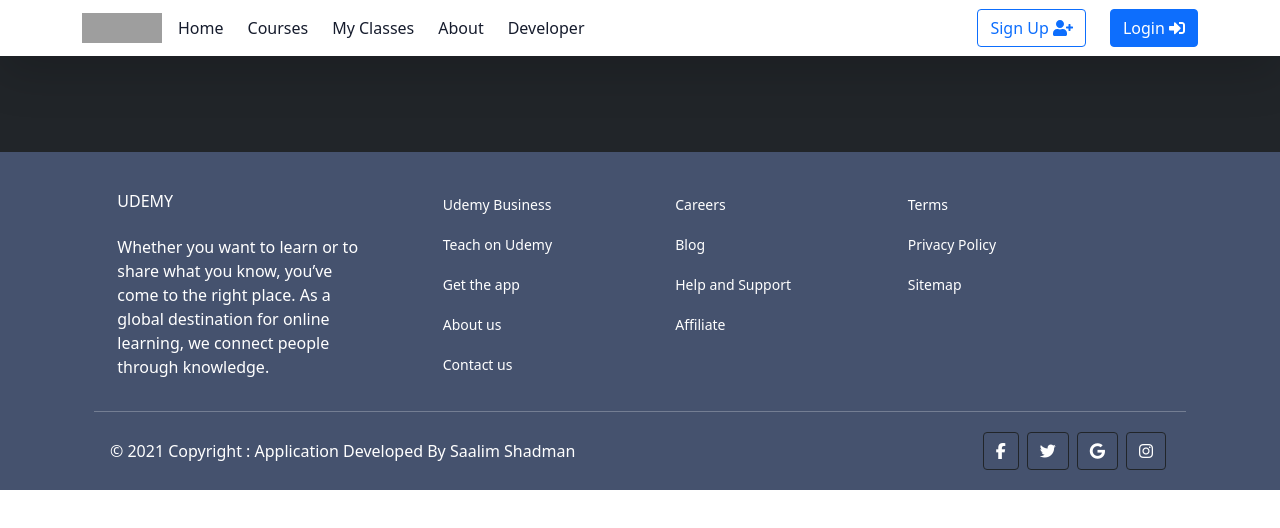
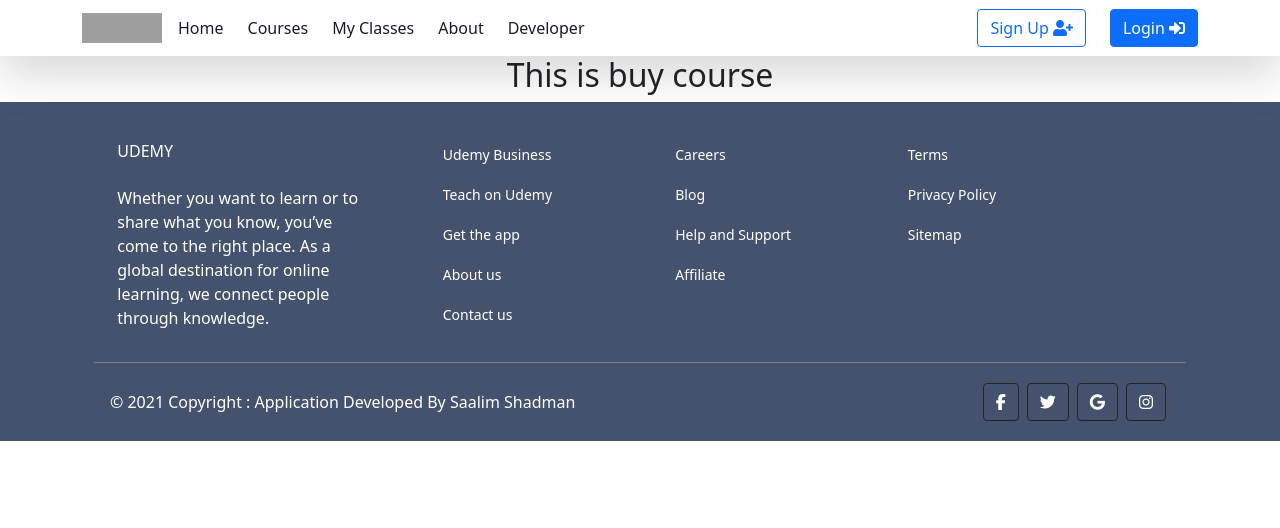
Before and after one commit to shadmansaalim/Full-Stack-Course-App, a React (Create React App) app: page /course/1/buy-course in a window 1280 px wide. Shown: the top 528 px of the page. Built offline with nearby package versions, Linux system fonts and the light colour scheme; no server answers; grey boxes are pictures that could not be loaded.

Commit message:
Buy Course Component Added

```diff
--- a/src/App.js
+++ b/src/App.js
@@ -19,6 +19,7 @@
 import CourseDetails from './components/CourseDetails/CourseDetails'
 import AuthProvider from './context/AuthProvider';
 import ScrollToTop from './components/ScrollToTop/ScrollToTop';
+import BuyCourse from './components/BuyCourse/BuyCourse';
 
 
 
@@ -39,9 +40,13 @@
               <Route exact path="/courses">
                 <Courses></Courses>
               </Route>
-              <Route path="/course/:courseID">
+              <Route exact path="/course/:courseID">
                 <CourseDetails></CourseDetails>
               </Route>
+              <Route exact path="/course/:courseID/buy-course">
+                <BuyCourse></BuyCourse>
+              </Route>
+
               <Route exact path="/my-classes">
                 <MyClasses></MyClasses>
               </Route>
--- /dev/null
+++ b/src/components/BuyCourse/BuyCourse.js
@@ -0,0 +1,11 @@
+import React from 'react';
+
+const BuyCourse = () => {
+    return (
+        <div>
+            <h2>This is buy course</h2>
+        </div>
+    );
+};
+
+export default BuyCourse;
--- a/src/components/CourseDetails/CourseDetails.js
+++ b/src/components/CourseDetails/CourseDetails.js
@@ -1,5 +1,5 @@
 import React from 'react';
-import { useParams } from 'react-router-dom';
+import { useHistory, useParams } from 'react-router-dom';
 import Rating from 'react-rating';
 import { useEffect } from 'react';
 import useCourses from '../../hooks/useCourses';
@@ -12,6 +12,7 @@
     // Getting courses from custom hook
     const [courses] = useCourses();
     const [selectedCourse, setSelectedCourse] = useState(null);
+    const history = useHistory();
     // const [videoID, setVideoID] = useState('');
 
 
@@ -30,7 +31,10 @@
         },
     };
 
-
+    const goToBuyCourse = () => {
+        const url = `/course/${courseID}/buy-course`;
+        history.push(url);
+    }
 
     return (
         <div className="bg-dark text-white py-5">
@@ -62,7 +66,7 @@
                                     />
                                 </div>
                             </div>
-                            <div className="col-lg-5 mx-auto text-start mt-3 mt-lg-0">
+                            <div className="col-lg-5 col-xl-6 mx-auto text-start mt-3 mt-lg-0">
                                 <h3>{selectedCourse.name}</h3>
                                 <p className="mb-2">{selectedCourse.tagline}</p>
                                 <small>
@@ -79,7 +83,7 @@
                                 <br />
                                 <small>Created by <a href="!#">{selectedCourse.instructor}</a></small>
                                 <br />
-                                <button className="btn text-white mt-3" style={{ backgroundColor: 'rgb(69, 82, 110)' }}>Buy Course</button>
+                                <button onClick={goToBuyCourse} className="btn text-white mt-3" style={{ backgroundColor: 'rgb(69, 82, 110)' }}>Buy Course</button>
                             </div>
 
                         </section>
@@ -88,7 +92,7 @@
                             <p className="text-start">
                                 {selectedCourse.description}
                             </p>
-                            <div className="mt-4 mt-md-5 mb-4 row d-flex align-items-center  justify-content-center">
+                            <div className="mt-4 mt-md-5 mb-4 row d-flex align-items-center justify-content-center col-xl-8 mx-auto">
                                 <div className="shadow-lg p-5 rounded-3 bg-success col-7 col-md-3 mx-auto mb-3 mb-md-0">
                                     <h5>{selectedCourse.lectures}</h5>
                                     <small>Lectures</small>
```
